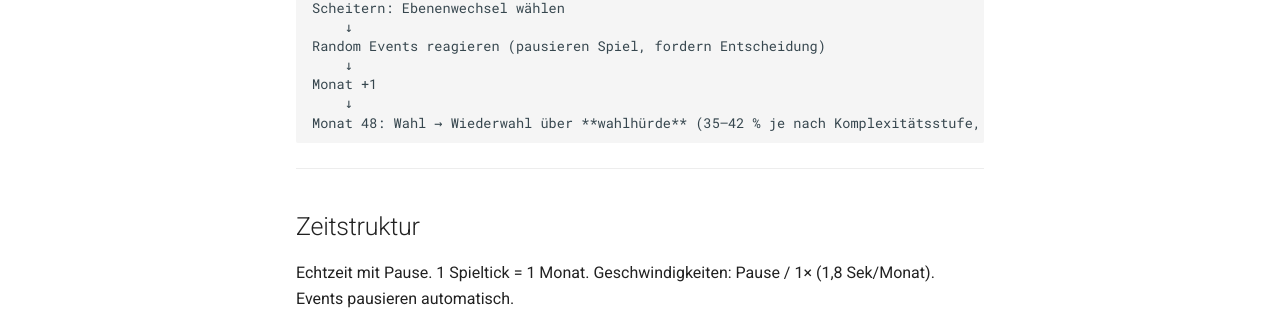
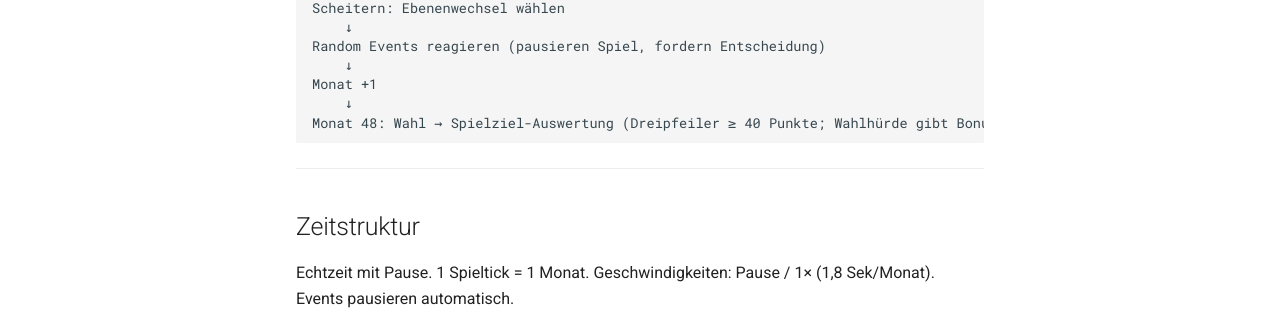
Before and after one commit to lichtbaer/politikpraxis, an MkDocs documentation site: the page built from docs/game-design/core-loop.md, in a window 1280 px wide and 900 px high. Shown: the part 417-726 px from the top of the window. Built offline with MkDocs 1.6.1 and Material for MkDocs 9.7.7, drawn with Linux system fonts in a browser that asks for light colours; comment, search, counter and statistics services are not loaded; some of the changed text lies outside the part shown.

Commit message:
fix(#218): Wahlhürde-als-Siegbedingung aus Doku und i18n entfernen
Altformulierungen, die die Wahlhürde als alleiniges Sieg-/Verlustkriterium
darstellten, korrigiert. Tatsächliche Logik: primäres Siegkriterium ist
spielziel.gesamtpunkte >= 40 (Dreipfeiler-Score); Wahlhürde liefert nur
einen Bonus von 0–4 Punkten.

Geändert:
- docs/game-design/core-loop.md: Ablaufdiagramm zeigt jetzt Spielziel-
  Auswertung statt "Wiederwahl über Wahlhürde"
- frontend/public/locales/de/game.json: zustimmung.explanation,
  onboarding.ziel.text, wahlprognose.text korrigiert
- frontend/public/locales/en/game.json: dieselben drei Stellen auf EN

https://claude.ai/code/session_01AU8PR71k2W6DcXkG7nKFxB

````diff
--- a/docs/game-design/core-loop.md
+++ b/docs/game-design/core-loop.md
@@ -18,7 +18,7 @@ Random Events reagieren (pausieren Spiel, fordern Entscheidung)
     ↓
 Monat +1
     ↓
-Monat 48: Wahl → Wiederwahl über **wahlhürde** (35–42 % je nach Komplexitätsstufe, gespeichert in `electionThreshold`)
+Monat 48: Wahl → Spielziel-Auswertung (Dreipfeiler ≥ 40 Punkte; Wahlhürde gibt Bonus von 0–4 Punkten)
 ```
 
 ---
````
Also changed, not shown: 2 other files.
